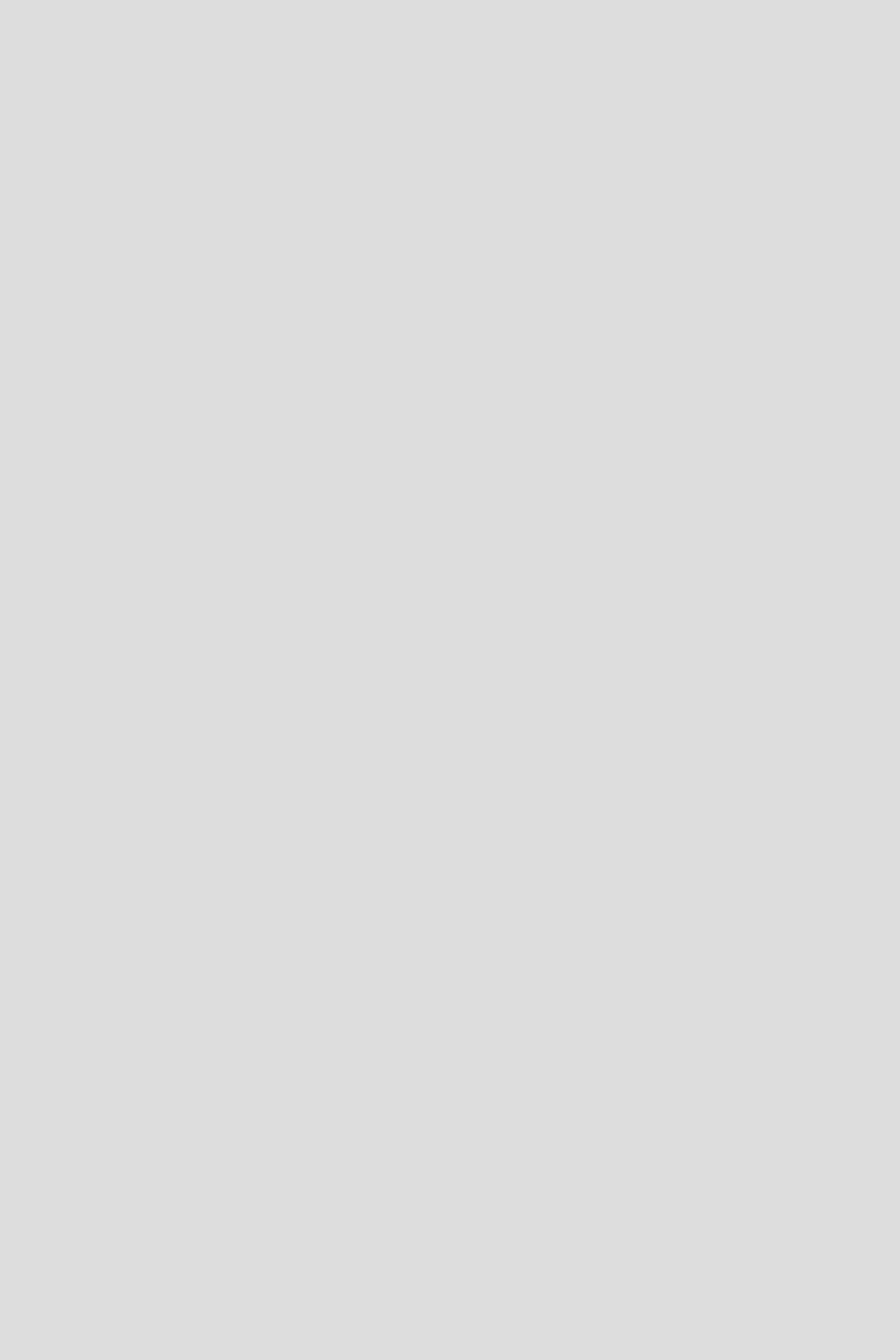
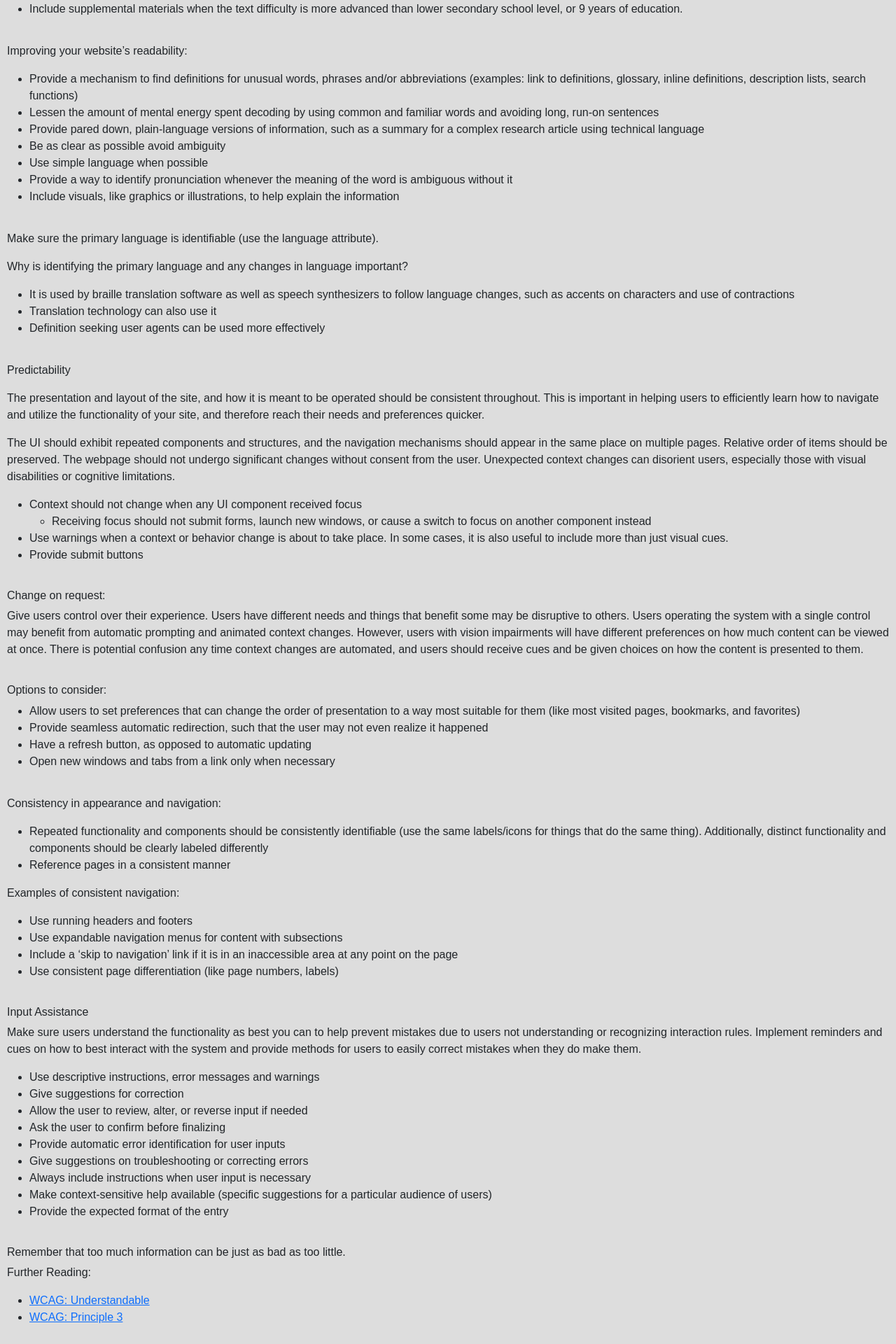
Before and after one commit to bailey-strum/capstone-accessibility, a React (Create React App) app: page /understandable in a window 1280 px wide. Shown: the part 236-2156 px from the top of the page at 70% size. Before the commit the page ends 800 px from the top, so only its background shows below. Built offline with nearby package versions, Linux system fonts and the light colour scheme.

Commit message:
POUR Content and CSS files

```diff
--- a/src/Pages/LoggedOut/Operable.tsx
+++ b/src/Pages/LoggedOut/Operable.tsx
@@ -3,7 +3,7 @@ import {useState} from "react";
 import { Link } from "react-router-dom";
 import {Navigate} from "react-router-dom";
 import Header from "../../Components/Header";
-
+import "./operable.css";
 
 
 const Operable = () => {
@@ -13,7 +13,7 @@ const Operable = () => {
         <head></head>
         <body>
 
-        <div className="intial_paragraph">
+        <div className="first_paragraph">
         <p>Functionality available from keyboard - the keyboard should be the baseline of expected input rather than keyboard and mouse. This means that a standard keyboard should be able to seamlessly navigate and operate the functionality of a website. </p>
         </div>
 <div className="io_methods">
--- a/src/Pages/LoggedOut/Robust.tsx
+++ b/src/Pages/LoggedOut/Robust.tsx
@@ -3,7 +3,7 @@ import {useState} from "react";
 import { Link } from "react-router-dom";
 import {Navigate} from "react-router-dom";
 import Header from "../../Components/Header";
-
+import "./robust.css";
 
 const Robust = () => {
     return (
@@ -11,8 +11,48 @@ const Robust = () => {
         <head></head>
         <body>
 
+        <div className="robust_intial_paragraph">
+        Users will be using many different kinds of web-browsers, and good quality web content will be accessible by as many web browsers as possible, if wide reach is the desired goal. These different web browsers will have different tools, extensions, etc which will all be implemented differently.
+        </div>
+
+    <div className="robust_introduction_paragraph">
+    Respect the standards and do not deviate from them unless for a good reason
+    Label, name, and provide IDs for any objects
+    Provide status messages
+    </div>
+
+<div className="browsers_list">
+    <p>The most popular web browsers are (according to Oberlo.com as of 2022) </p>
+<ol type="1">
+    <li>Google Chrome </li>
+    <li>Apple’s Safari </li>
+    <li>Microsoft Edge </li>
+    <li>Mozilla firefox </li>
+    <li>Samsung Internet </li>
+    <li>Opera </li>
+</ol>
+</div>
 
 
+<div className="mobile_os_list">
+<p>The most popular operating systems for typical web browsing devices are </p>
+
+<p>Mobile</p>
+<ol type = "1">
+<li>Android </li>
+<li>Apple's IOS </li>
+
+</ol>
+</div>
+
+<div className="computer_os_list">
+<p>Desktop/Laptop </p>
+<ol type = "1">
+<li>Windows </li>
+<li> MacOS </li>
+<li>Linux</li>
+</ol>
+</div>
 
 
         </body>
--- a/src/Pages/LoggedOut/Understandable.tsx
+++ b/src/Pages/LoggedOut/Understandable.tsx
@@ -3,7 +3,7 @@ import {useState} from "react";
 import { Link } from "react-router-dom";
 import {Navigate} from "react-router-dom";
 import Header from "../../Components/Header";
-
+import "./understandable.css";
 
 const Understandable = () => {
     return (
@@ -11,6 +11,120 @@ const Understandable = () => {
         <head></head>
         <body>
 
+    <div className="readability_paragraph">
+    <h6> Readability </h6>
+    <p>When authoring the content of your web pages, you must ensure that text is readable and understandable by as broad an audience as possible. This should also be implemented for use with assistive technologies. </p>
+
+<p> Decoding the text: </p>
+<ul>
+    <li>Decoding text means recognizing written/typed words or symbols and connecting them to the associated sounds. It should be smooth and effortless for people to read fluently.  </li>
+    <li>The less effort spent decoding the words on the page, the more users can spend on actually understanding what is written.</li>
+    <li>Text difficulty, sometimes also referred to simply as “readability,” is defined as the level of education needed to be able to read the text </li>
+    <li>Include supplemental materials when the text difficulty is more advanced than lower secondary school level, or 9 years of education. </li>
+</ul>
+</div>
+
+<div className="improve_readability_paragraph">
+<p>Improving your website’s readability: </p>
+<ul>
+    <li>Provide a mechanism to find definitions for unusual words, phrases and/or abbreviations (examples: link to definitions, glossary, inline definitions, description lists, search functions) </li>
+    <li>Lessen the amount of mental energy spent decoding by using common and familiar words and avoiding long, run-on sentences </li>
+    <li>Provide pared down, plain-language versions of information, such as a summary for a complex research article using technical language</li>
+    <li>Be as clear as possible avoid ambiguity </li>
+    <li>Use simple language when possible </li>
+    <li>Provide a way to identify pronunciation whenever the meaning of the word is ambiguous without it </li>
+    <li>Include visuals, like graphics or illustrations, to help explain the information </li>
+</ul>
+
+</div>
+
+
+<div className="primary_language_paragraph">
+<p>Make sure the primary language is identifiable (use the language attribute). </p>
+<p> Why is identifying the primary language and any changes in language important? </p>
+
+<ul>
+    <li>It is used by braille translation software as well as speech synthesizers to follow language changes, such as accents on characters and use of contractions </li>
+    <li>Translation technology can also use it</li>
+    <li> Definition seeking user agents can be used more effectively</li>
+</ul>
+</div>
+
+<div className="predictability_paragraph">
+<p> Predictability </p>
+<p> The presentation and layout of the site, and how it is meant to be operated should be consistent throughout. This is important in helping users to efficiently learn how to navigate and utilize the functionality of your site, and therefore reach their needs and preferences quicker.</p>
+<p>The UI should exhibit repeated components and structures, and the navigation mechanisms should appear in the same place on multiple pages. Relative order of items should be preserved. The webpage should not undergo significant changes without consent from the user. Unexpected context changes can disorient users, especially those with visual disabilities or cognitive limitations.</p>
+
+<ul>
+    <li>Context should not change when any UI component received focus</li>
+        <ul>
+            <li>Receiving focus should not submit forms, launch new windows, or cause a switch to focus on another component instead</li>
+        </ul>
+    <li>Use warnings when a context or behavior change is about to take place. In some cases, it is also useful to include more than just visual cues.</li>
+    <li>Provide submit buttons</li>
+</ul>
+</div>
+
+<div className="change_on_req_paragraph">
+<h6> Change on request: </h6>
+<p> Give users control over their experience. Users have different needs and things that benefit some may be disruptive to others. Users operating the system with a single control may benefit from automatic prompting and animated context changes. However, users with vision impairments will have different preferences on how much content can be viewed at once. There is potential confusion any time context changes are automated, and users should receive cues and be given choices on how the content is presented to them.</p>
+</div>
+
+<div className="opt_to_consider_paragraph">
+<h6> Options to consider:  </h6>
+<ul>
+    <li>Allow users to set preferences that can change the order of presentation to a way most suitable for them (like most visited pages, bookmarks, and favorites) </li>
+    <li>Provide seamless automatic redirection, such that the user may not even realize it happened </li>
+    <li>Have a refresh button, as opposed to automatic updating </li>
+    <li>Open new windows and tabs from a link only when necessary </li>
+</ul>
+</div>
+
+<div className="const_in_appr_paragraph">
+<p>Consistency in appearance and navigation: </p>
+<ul>
+    <li>Repeated functionality and components should be consistently identifiable (use the same labels/icons for things that do the same thing). Additionally, distinct functionality and components should be clearly labeled differently </li>
+    <li>Reference pages in a consistent manner </li>
+</ul>
+
+<p>Examples of consistent navigation: </p>
+<ul>
+    <li>Use running headers and footers </li>
+    <li>Use expandable navigation menus for content with subsections </li>
+    <li>Include a ‘skip to navigation’ link if it is in an inaccessible area at any point on the page </li>
+    <li>Use consistent page differentiation (like page numbers, labels) </li>
+</ul>
+
+</div>
+
+<div className="input_assist_paragraph">
+<h6> Input Assistance </h6>
+<p>Make sure users understand the functionality as best you can to help prevent mistakes due to users not understanding or recognizing interaction rules. Implement reminders and cues on how to best interact with the system and provide methods for users to easily correct mistakes when they do make them.</p>
+
+<ul>
+    <li>Use descriptive instructions, error messages and warnings</li>
+    <li>Give suggestions for correction </li>
+    <li>Allow the user to review, alter, or reverse input if needed </li>
+    <li>Ask the user to confirm before finalizing </li>
+    <li>Provide automatic error identification for user inputs </li>
+    <li>Give suggestions on troubleshooting or correcting errors </li>
+    <li>Always include instructions when user input is necessary </li>
+    <li>Make context-sensitive help available (specific suggestions for a particular audience of users) </li>
+    <li>Provide the expected format of the entry </li>
+</ul>
+
+</div>
+
+
+<div className="important_note_paragraph">
+<h6>Remember that too much information can be just as bad as too little. </h6>
+
+<p> Further Reading:</p>
+<ul>
+<li><a href = "https://www.w3.org/WAI/fundamentals/accessibility-principles/#understandable" > WCAG: Understandable </a> </li>
+<li><a href = "https://www.w3.org/WAI/WCAG21/quickref/#principle3" > WCAG: Principle 3 </a> </li>
+</ul>
+</div>
 
 
 
--- /dev/null
+++ b/src/Pages/LoggedOut/operable.css
@@ -0,0 +1,23 @@
+.first_paragraph{
+    padding: 10px;
+}
+
+.io_methods{
+    padding: 10px;
+}
+
+.second_paragraph{
+    padding: 10px;
+}
+
+.third_paragraph{
+    padding: 10px;
+}
+
+.fourth_paragraph{
+    padding: 10px;
+}
+
+.fifth_paragraph{
+    padding: 10px;
+}
--- /dev/null
+++ b/src/Pages/LoggedOut/perceivable.css
@@ -0,0 +1,45 @@
+.initial_paragraph {
+    display:flex;
+    padding:10px;
+    font-size: 12px;
+    justify-content: center;
+    background-color: blueviolet;
+}
+
+.b_list {
+    padding: 10px;
+}
+
+.adapt_paraph{
+    padding: 10px;
+}
+
+.gen_list{
+    padding: 10px;
+}
+
+.text_list{
+    padding: 10px;
+}
+
+.non_text_list{
+    padding: 10px;
+}
+
+.text_alternative_list
+{
+    padding: 10px;
+}
+
+.disting_list{
+    padding: 10px;
+}
+
+.cont_hov_list{
+    padding: 10px;
+}
+
+.wcag_standard
+{
+    padding: 10px;
+}
--- /dev/null
+++ b/src/Pages/LoggedOut/robust.css
@@ -0,0 +1,19 @@
+.robust_intial_paragraph{
+    padding: 10px;
+}
+
+.robust_introduction_paragraph{
+    padding: 10px;
+}
+
+.browsers_list{
+    padding: 10px;
+}
+
+.mobile_os_list{
+    padding: 10px;
+}
+
+.computer_os_list{
+    padding: 10px;
+}
--- /dev/null
+++ b/src/Pages/LoggedOut/understandable.css
@@ -0,0 +1,35 @@
+.readability_paragraph{
+    padding: 10px;
+}
+
+.improve_readability_paragraph{
+    padding: 10px;
+}
+
+.primary_language_paragraph{
+    padding: 10px;
+}
+
+.predictability_paragraph{
+    padding: 10px;
+}
+
+.change_on_req_paragraph{
+    padding: 10px;
+}
+
+.opt_to_consider_paragraph{
+    padding: 10px;
+}
+
+.const_in_appr_paragraph{
+    padding: 10px;
+}
+
+.input_assist_paragraph{
+    padding: 10px;
+}
+
+.important_note_paragraph{
+    padding: 10px;
+}
```
Also changed, not shown: src/Pages/LoggedOut/Perceivable.tsx (+5 -3 lines).
